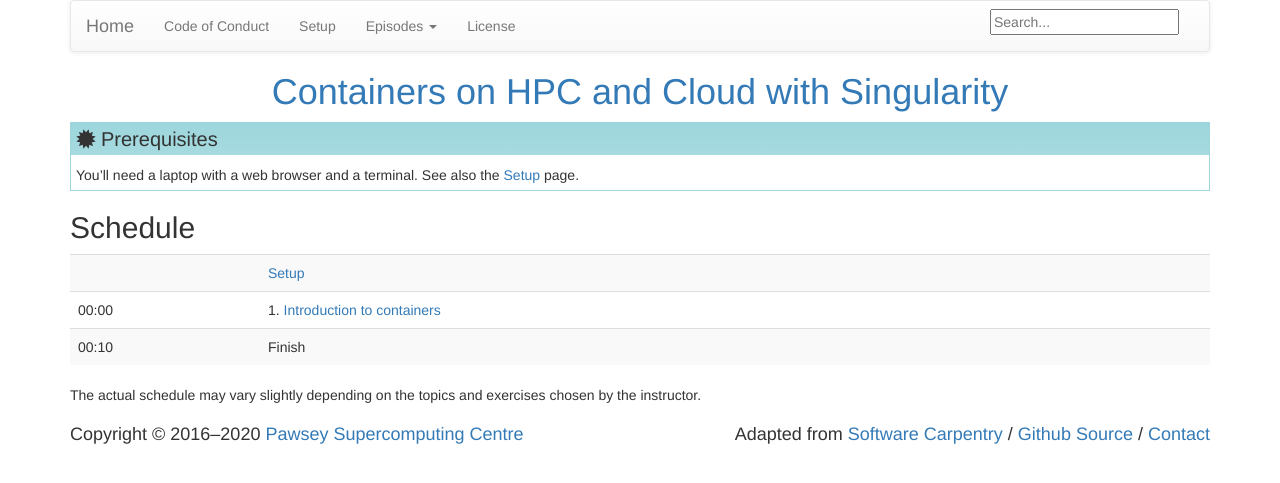
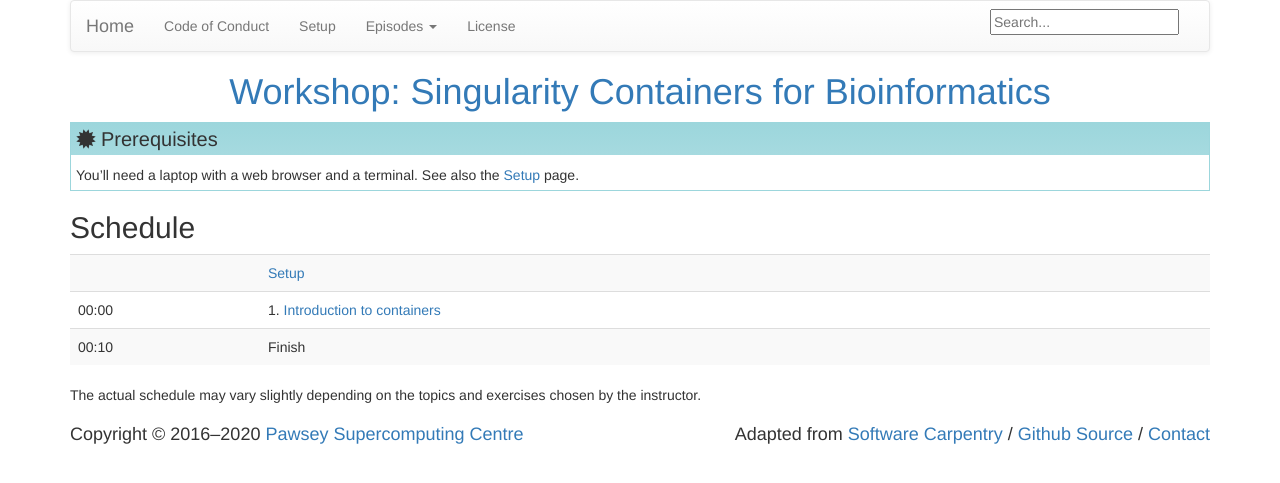
Before and after one commit to PawseySC/containers-bioinformatics-workshop, a Jekyll site: the page built from index.md, in a window 1280 px wide. Shown: the top 483 px of the page. Built offline with Jekyll 4.4.1, drawn with Linux system fonts in a browser that asks for light colours.

Commit message:
new title and authors

```diff
--- a/_config.yml
+++ b/_config.yml
@@ -6,7 +6,7 @@
 carpentry: "swc"
 
 # Overall title for pages.
-title: "Containers on HPC and Cloud with Singularity"
+title: "Workshop: Singularity Containers for Bioinformatics"
 
 # Contact.  This *must* include the protocol: if it's an email
 # address, it must look like "mailto:lessons@software-carpentry.org",
```
Also changed, not shown: 1 other file.
